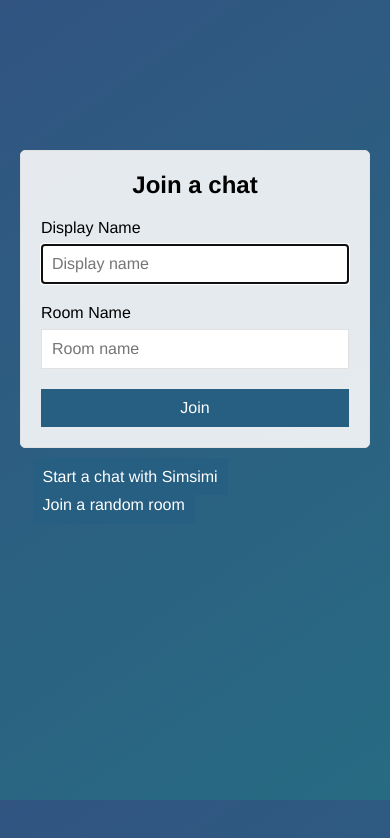
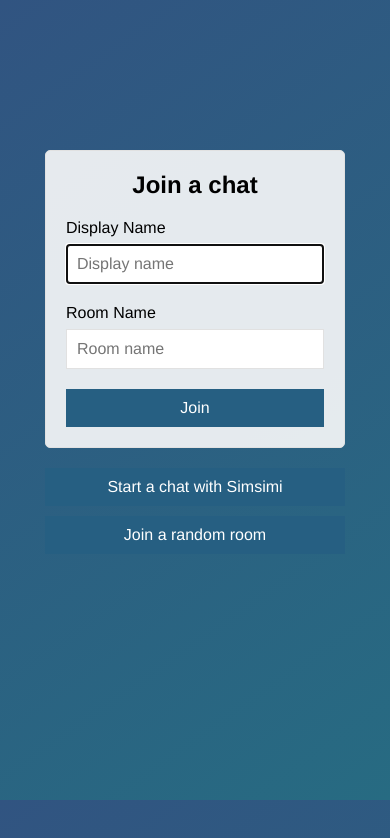
Before and after one commit to minhdao911/node-chat-app, a website: page public/index.html in a window 390 px wide. Drawn offline with nearby package versions, Linux system fonts and the light colour scheme; no server answers.

Commit message:
fix buttons for small screen

```diff
--- a/public/css/styles.css
+++ b/public/css/styles.css
@@ -60,7 +60,7 @@ button:disabled {
   padding: 0px 20px;
   margin: auto;
   margin-top: 150px;
-  width: 350px;
+  width: 300px;
 }
 
 .center-buttons {
@@ -233,4 +233,13 @@ button:disabled {
   .chat__footer button {
     margin-right: 0px;
   }
+  a {
+    display: block;
+    margin: auto;
+    margin-bottom: 10px;
+    width: 300px;
+  }
+  .center-buttons{
+    text-align: center;
+  }
 }
--- a/public/index.html
+++ b/public/index.html
@@ -33,7 +33,7 @@
     </div>
     <div class="center-buttons">
       <a href="/chat.html?name=You&room=simsimi">Start a chat with Simsimi</a>
-      <button type="button" name="random">Join a random room</button>
+      <a href="#">Join a random room</a>
     </div>
 
 
```
